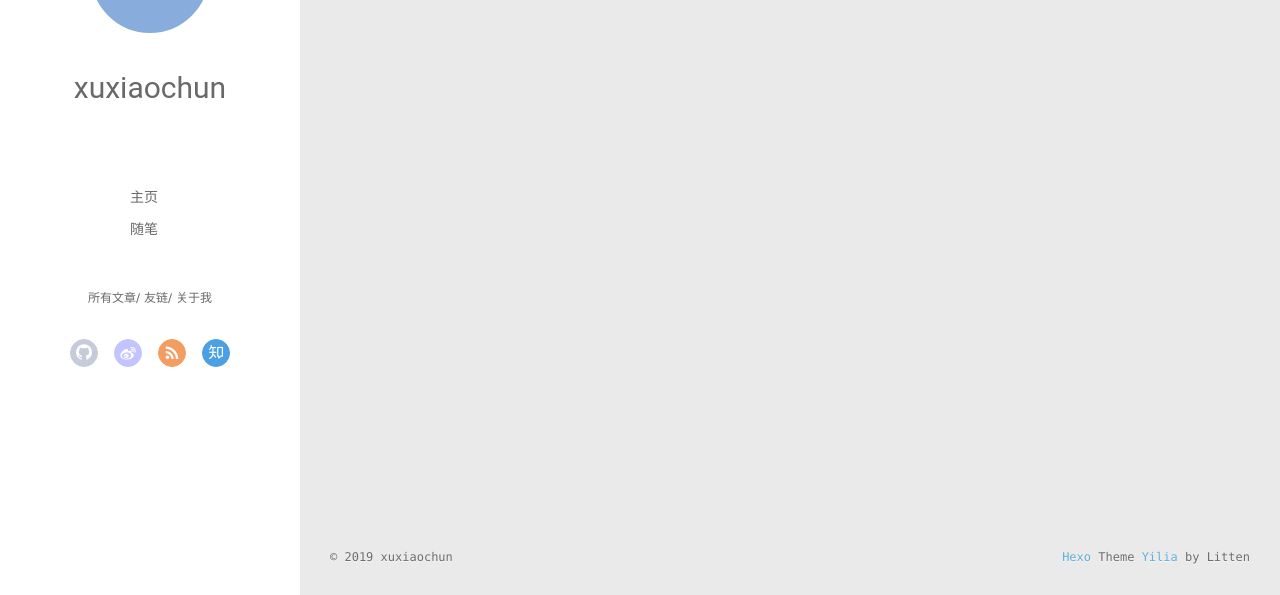
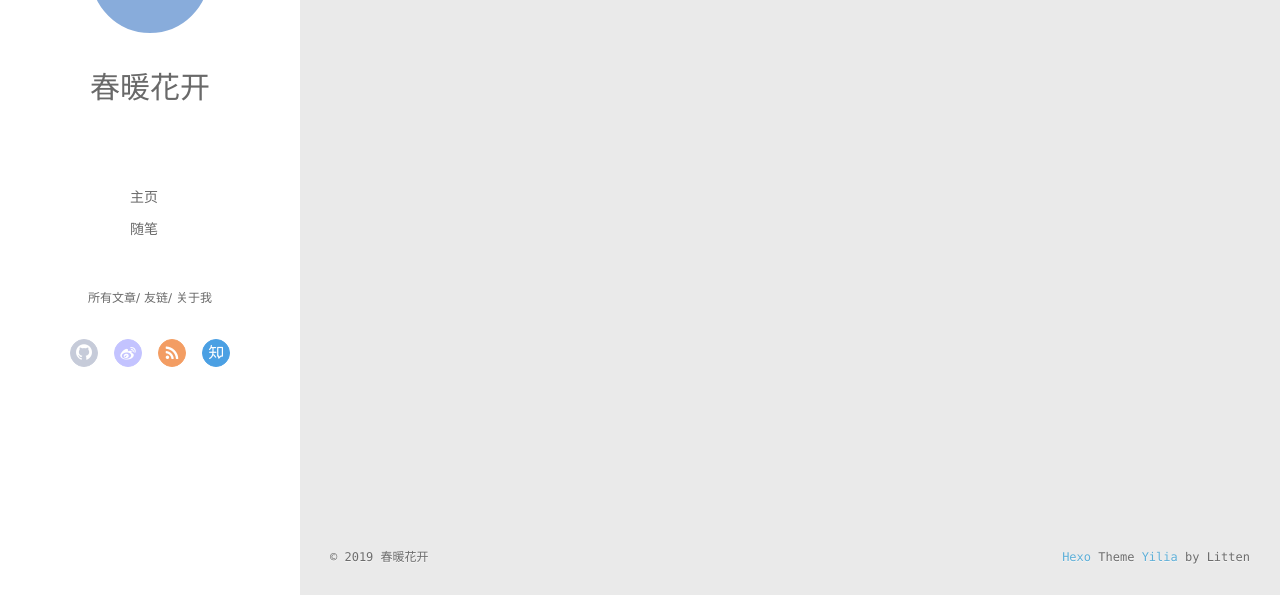
Before and after one commit to xuxiaochun2019/xuxiaochun2019.github.io, a plain HTML site: page archives/index.html in a window 1280 px wide. Shown: the part 202-797 px from the top of the page. Drawn offline with Linux system fonts and the light colour scheme.

Commit message:
Site updated: 2019-10-14 20:04:52

```diff
--- a/archives/index.html
+++ b/archives/index.html
@@ -12,7 +12,7 @@
 <meta property="og:title" content="Blog">
 <meta property="og:url" content="http://yoursite.com/archives/index.html">
 <meta property="og:site_name" content="Blog">
-<meta property="og:locale" content="ZN">
+<meta property="og:locale" content="zh">
 <meta name="twitter:card" content="summary">
 <meta name="twitter:title" content="Blog">
 
@@ -46,7 +46,7 @@
 			<img src="" class="js-avatar">
 		</a>
 		<hgroup>
-		  <h1 class="header-author"><a href="/">xuxiaochun</a></h1>
+		  <h1 class="header-author"><a href="/">春暖花开</a></h1>
 		</hgroup>
 
 
@@ -104,7 +104,7 @@
 				<img src="" class="js-avatar">
 			</div>
 			<hgroup>
-			  <h1 class="header-author js-header-author">xuxiaochun</h1>
+			  <h1 class="header-author js-header-author">春暖花开</h1>
 			</hgroup>
 
 
@@ -202,7 +202,7 @@
   <div class="outer">
     <div id="footer-info">
     	<div class="footer-left">
-    		&copy; 2019 xuxiaochun
+    		&copy; 2019 春暖花开
     	</div>
       	<div class="footer-right">
       		<a href="http://hexo.io/" target="_blank">Hexo</a>  Theme <a href="https://github.com/litten/hexo-theme-yilia" target="_blank">Yilia</a> by Litten
```
Also changed, not shown: 2019/10/14/hello-world/index.html (+4 -4 lines), archives/2019/10/index.html (+4 -4 lines), archives/2019/index.html (+4 -4 lines), index.html (+4 -4 lines).
